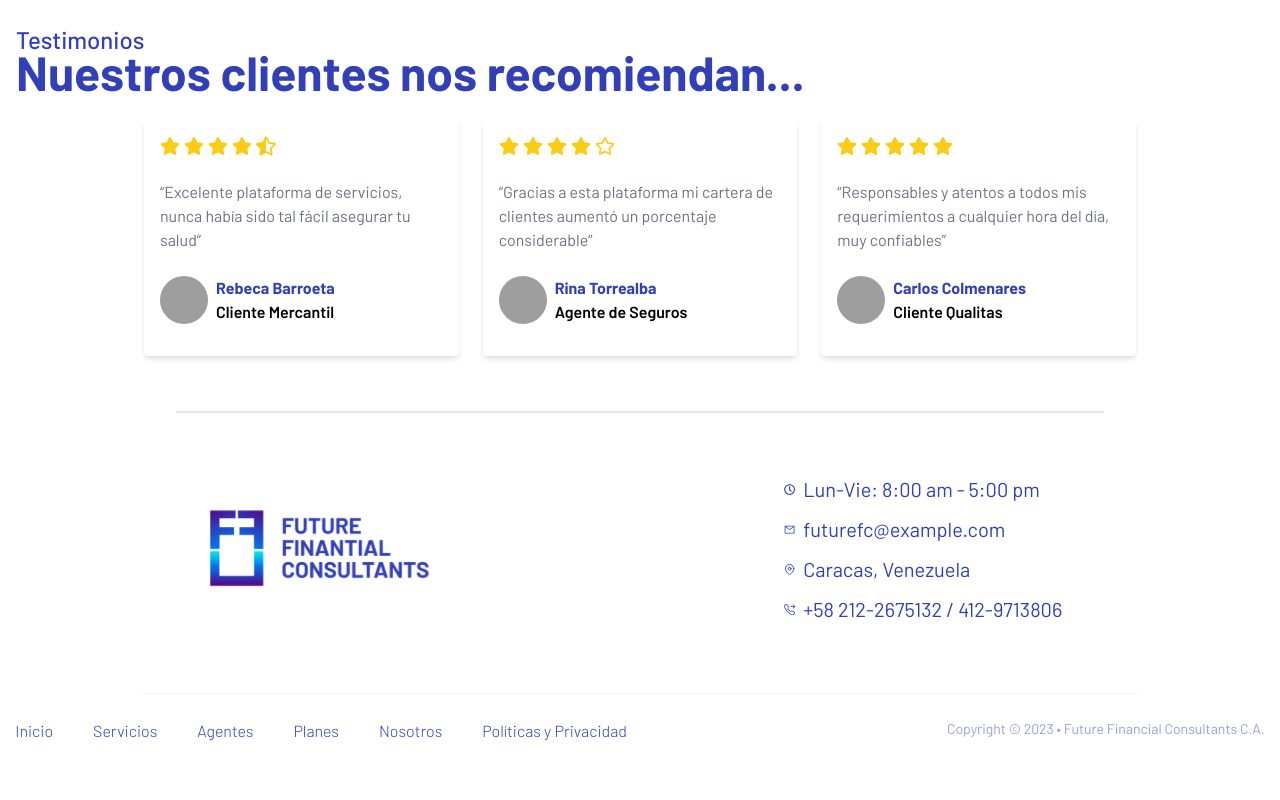
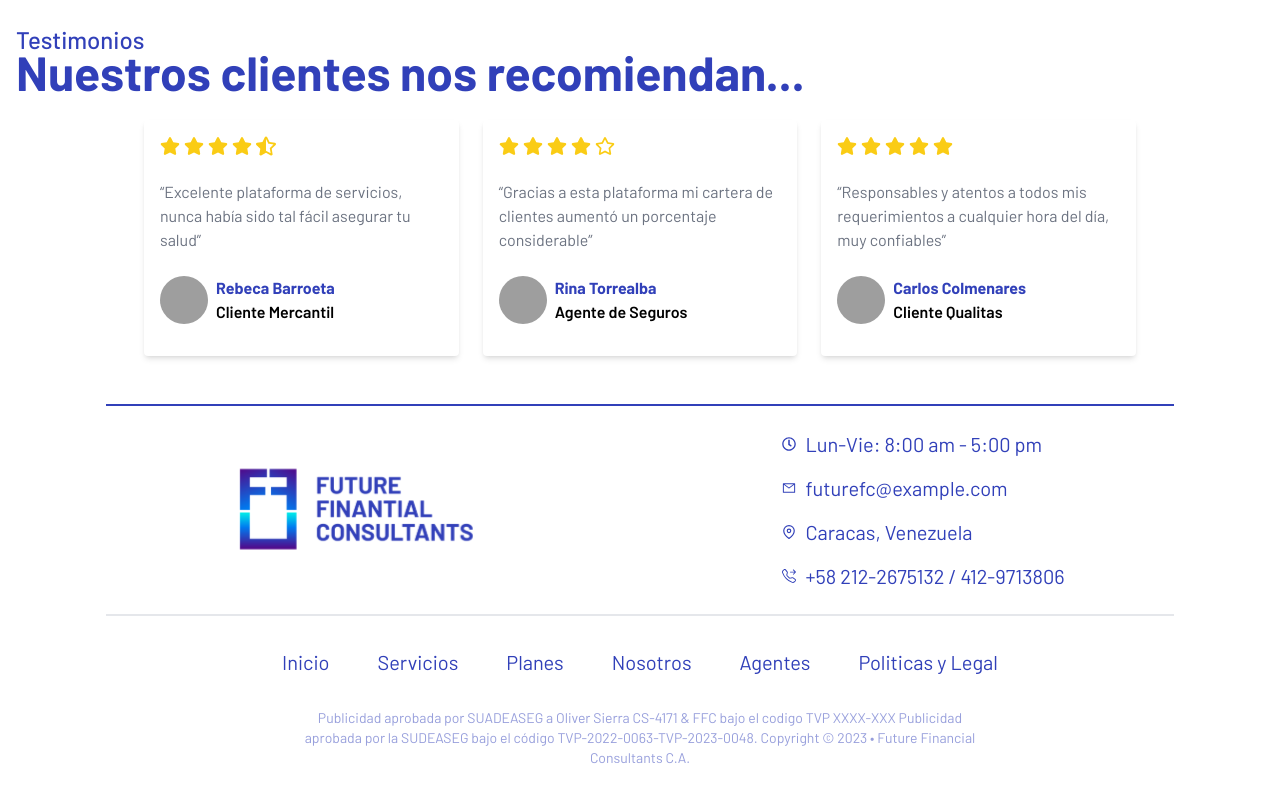
Before and after one commit to marco0490/ffconsultantsve, a React (Vite) app: page / in a window 1280 px wide. Shown: the part 2237-3037 px from the top of the page. Before the commit the page ends 2993 px from the top, so only its background shows below. Built offline with nearby package versions, Linux system fonts and the light colour scheme; grey boxes are pictures that could not be loaded.

Commit message:
Redesign footer

```diff
--- a/src/components/Footer/Footer.jsx
+++ b/src/components/Footer/Footer.jsx
@@ -10,18 +10,27 @@ function Footer() {
     return classes.filter(Boolean).join(' ')
   }
   return (
-    <>
-      <div className="md:hidden flex flex-col items-center bg-white text-primary p-4">
-        <div className="w-64 h-32 flex items-center justify-center gap-2.5">
+    <div className="flex flex-col items-center bg-white text-primary p-4 max-w-[1100px] mx-auto">
+      <div className="w-full h-0.5 bg-primary my-4" />
+      <div className="md:grid md:grid-cols-2 lg:grid-cols-3">
+        <div className="w-64 h-32 flex md:mt-6 md:col-start-1 mx-auto">
           <img className="w-full h-full" src={Logo} alt="Logo" />
         </div>
-        {contactInfo.map(({ info, icon }, i) =>
-          <div key={i} className="with-icon text-primary text-xl font-normal text-center my-4">
+
+        <div className="flex flex-col col-start-3">
+          {contactInfo.map(({ info, icon }, i) => (
+            <div
+              key={i}
+              className="with-icon text-primary text-xl font-normal text-center my-4 md:my-2"
+            >
               <Icon icon={icon} className="icon w-6 h-5 inline-flex mr-1" />
               {info}
             </div>
-        )}
+          ))}
+        </div>
+      </div>
       <div className="w-full h-0.5 bg-primary border text-primary my-4" />
+      <div className="md:flex md:flex-cols md:space-x-12">
         <div className="text-primary text-xl font-normal text-center my-4 hover:text-purple">
           <Link to="/">Inicio</Link>
         </div>
@@ -29,8 +38,8 @@ function Footer() {
           <Link to="/servicios">Servicios</Link>
         </div>
 
-        <Menu as="div" className="relative inline-block text-left">
-          <Menu.Button className="text-primary text-xl font-normal text-center my-4 hover:text-purple">
+        <Menu as="div" className="relative text-primary text-xl font-normal text-center my-4 hover:text-purple">
+          <Menu.Button>
             Planes
           </Menu.Button>
 
@@ -81,49 +90,9 @@ function Footer() {
         <div className="text-primary text-xl font-normal text-center my-4 hover:text-purple">
           <Link to="/agentes">Agentes</Link>
         </div>
-        <div className="text-primary text-xl font-normal text-center my-4 hover:text-purple">
-          <Link to="/legal">Políticas y Privacidad</Link>
-        </div>
-        <div className="opacity-50 text-primary text-sm text-center my-4 font-normal">
-          Copyright © 2023 • Future Financial Consultants C.A.
-        </div>
-      </div>
-
-      <div className="hidden md:flex h-96 relative bg-white justify-center text-primary">
-        <div className="w-92 h-60 top-[24px] absolute flex-col justify-center items-center gap-16 inline-flex">
-          <div className="w-full h-0.5 bg-primary border text-primary" />
-          <div className="justify-start items-center gap-80 inline-flex">
-            <div className="w-72 h-32 px-6 py-2.5 justify-center items-center gap-2.5 flex">
-              <img className="w-64 h-32" src={Logo} alt="Logo" />
-            </div>
-            <div className="w-80 h-36 flow">
-              {contactInfo.map(({ info, icon }, i) =>
-                <div key={i} className="w-80 h-6 with-icon">
-                  <Icon icon={icon} className="icon w-6 h-5" />
-                  <div className="text-blue-800 text-xl font-normal">
-                    {info}
-                  </div>
-                </div>
-              )}
-            </div>
-          </div>
-        </div>
-        <div className="h-11 top-[324px] absolute flex-col justify-center items-center gap-6 inline-flex">
-          <div className="w-[80%] h-px opacity-20 bg-blue-800 border" />
-          <div className="justify-start items-start gap-80 inline-flex">
-            <div className="justify-start items-start gap-10 flex">
-              <div className="text-primary hover:text-purple text-base font-light">
-                <Link to="/">Inicio</Link>
-              </div>
-              <div className="text-primary hover:text-purple text-base font-light">
-                <Link to="/servicios">Servicios</Link>
-              </div>
-              <div className="text-primary hover:text-purple text-base font-light">
-                <Link to="/agentes">Agentes</Link>
-              </div>
         <Menu as="div" className="relative inline-block text-left">
-                <Menu.Button className="text-primary hover:text-purple text-base font-light">
-                  Planes
+          <Menu.Button className="text-primary text-xl font-normal text-center my-4 hover:text-purple">
+            Politicas y Legal
           </Menu.Button>
 
           <Transition
@@ -135,35 +104,44 @@ function Footer() {
             leaveFrom="transform opacity-100 scale-100"
             leaveTo="transform opacity-0 scale-95"
           >
-                  <Menu.Items className="absolute right-15 -top-24 z-10 mt-2 w-38 origin-top-right rounded-md bg-white shadow-lg ring-1 ring-black ring-opacity-5 focus:outline-none">
+            <Menu.Items className="absolute right-15 -top-28 z-10 mt-2 w-48 origin-top-right rounded-md bg-white shadow-lg ring-1 ring-black ring-opacity-5 focus:outline-none">
               <div className="py-1">
                 <Menu.Item>
                   {({ active }) => (
                     <Link
-                            to="/planes-mercantil"
+                      to="/privacidad"
                       className={classNames(
-                              active
-                                ? 'bg-gray-100 text-gray-900'
-                                : 'text-gray-700',
+                        active ? 'bg-gray-100 text-gray-900' : 'text-gray-700',
                         'block px-4 py-2 text-sm',
                       )}
                     >
-                            Mercantil
+                      Politicas y Privacidad
                     </Link>
                   )}
                 </Menu.Item>
                 <Menu.Item>
                   {({ active }) => (
                     <Link
-                            to="/planes-qualitas"
+                      to="/legal"
                       className={classNames(
-                              active
-                                ? 'bg-gray-100 text-gray-900'
-                                : 'text-gray-700',
+                        active ? 'bg-gray-100 text-gray-900' : 'text-gray-700',
                         'block px-4 py-2 text-sm',
                       )}
                     >
-                            Qualitas
+                      Aviso Legal
+                    </Link>
+                  )}
+                </Menu.Item>
+                <Menu.Item>
+                  {({ active }) => (
+                    <Link
+                      to="/cookies"
+                      className={classNames(
+                        active ? 'bg-gray-100 text-gray-900' : 'text-gray-700',
+                        'block px-4 py-2 text-sm',
+                      )}
+                    >
+                      Politicas de Cookies
                     </Link>
                   )}
                 </Menu.Item>
@@ -171,21 +149,14 @@ function Footer() {
             </Menu.Items>
           </Transition>
         </Menu>
-
-              <div className="text-primary hover:text-purple text-base font-light">
-                <Link to="/nosotros">Nosotros</Link>
       </div>
-              <div className="text-primary hover:text-purple text-base font-light">
-                <Link to="/legal">Políticas y Privacidad</Link>
+      <div className="opacity-50 text-primary text-sm text-center my-4 font-normal max-w-[400px] lg:max-w-[700px]">
+        Publicidad aprobada por SUADEASEG a Oliver Sierra CS-4171 & FFC bajo el
+        codigo TVP XXXX-XXX Publicidad aprobada por la SUDEASEG bajo el código
+        TVP-2022-0063-TVP-2023-0048. Copyright © 2023 • Future Financial
+        Consultants C.A.
       </div>
     </div>
-            <div className="opacity-50 text-blue-800 text-sm font-normal">
-              Copyright © 2023 • Future Financial Consultants C.A.
-            </div>
-          </div>
-        </div>
-      </div>
-    </>
   )
 }
 
```
Lines whose indentation alone changed are shown as unchanged.
